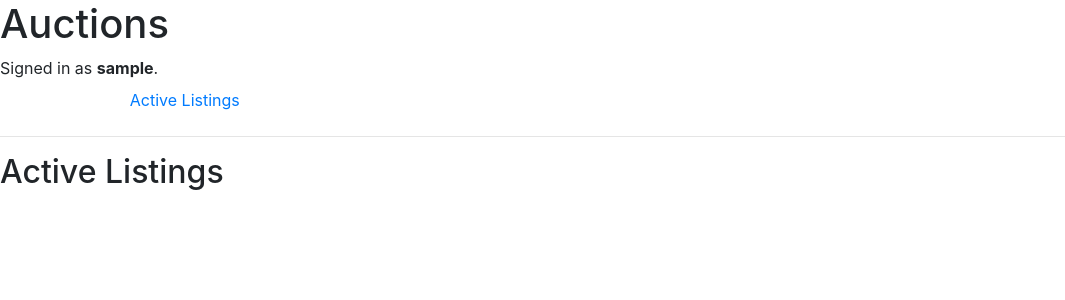
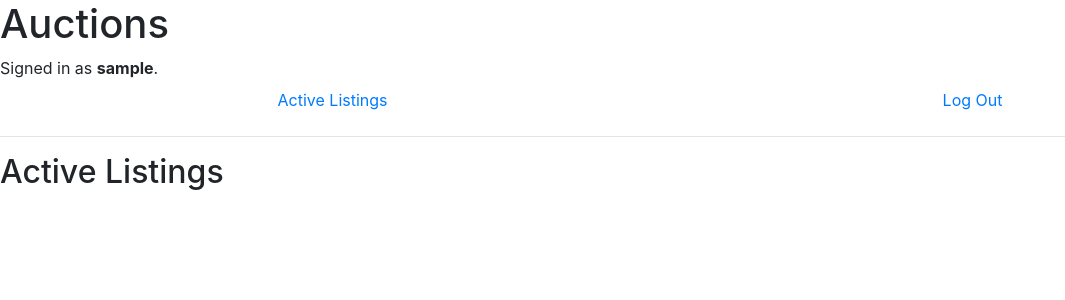
Before and after one commit to matteo-foschi/micromob, a Django app: page / in a window 1280 px wide. Shown: the top 300 px of the page, without its empty margins (0-1065 px from the left). Run offline with Django 3.2, Linux system fonts and the light colour scheme; the visitor is signed in with stand-in values (Sample User, id 1); some libraries are stand-ins or nearby versions.

Commit message:
Last commit of the day

```diff
--- a/app/app/settings.py
+++ b/app/app/settings.py
@@ -119,3 +119,5 @@ USE_TZ = True
 # https://docs.djangoproject.com/en/2.2/howto/static-files/
 
 STATIC_URL = "/static/"
+
+LOGOUT_REDIRECT_URL = "homePage"
--- a/app/auction/templates/auction/base.html
+++ b/app/auction/templates/auction/base.html
@@ -24,22 +24,8 @@
 
             {% if user.is_authenticated %}
                 <li class="nav-item">
-                    <!-- <a class="nav-link" href="{% url 'logout' %}">Log Out</a> -->
+                    <a class="nav-link" href="{% url 'logOut' %}">Log Out</a>
                 </li>
-                <li class="nav-item">
-                     <!-- <a class="nav-link" href="{% url 'create' %}">Create Listing</a>  -->
-                </li>
-
-                <li class="nav-item">
-                    <!-- <a class="nav-link" href="{% url 'watchlistpage' user.username %}">Watch List</a>  -->
-                </li>
-
-                <li class="nav-item">
-                   <!--  <a class="nav-link" href="{% url 'winnings' %}">Your Winnings</a> -->
-                </li>
-
-
-
             {% else %}
                 <li class="nav-item">
                     <a class="nav-link" href="{% url 'logIn' %}">Log In</a>
--- a/app/auction/urls.py
+++ b/app/auction/urls.py
@@ -1,8 +1,10 @@
 from django.urls import path
 from . import views
+from django.contrib.auth.views import LogoutView
 
 urlpatterns = [
     path("", views.homePage, name="homePage"),
     path("login", views.logIn, name="logIn"),
     path("register", views.register, name="register"),
+    path("logout", views.logOut, name="logout"),
 ]
--- a/app/auction/views.py
+++ b/app/auction/views.py
@@ -45,3 +45,8 @@ def register(request):
     else:
         form = CustomUserCreationForm()
     return render(request, "auction/register.html", {"form": form})
+
+
+def logOut(request):
+    logout(request)
+    return redirect("homePage")
```
